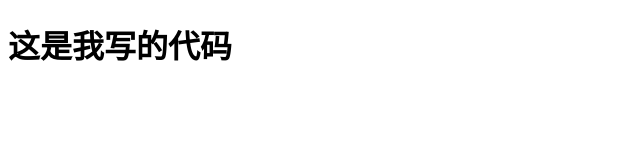
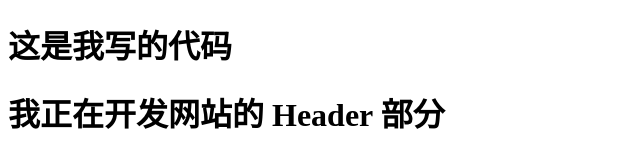
Before and after one commit to Eleven-Ding/dsyhczy, a website: page index.html in a window 1280 px wide. Shown: the whole page, without its empty margins (0-640 px from the left). Drawn offline with Linux system fonts and the light colour scheme.

Commit message:
开发header代码

```diff
--- a/index.html
+++ b/index.html
@@ -9,6 +9,7 @@
   <body>
     <div>
       <h1>这是我写的代码</h1>
+      <h1>我正在开发网站的 Header 部分</h1>
     </div>
   </body>
 </html>
```
